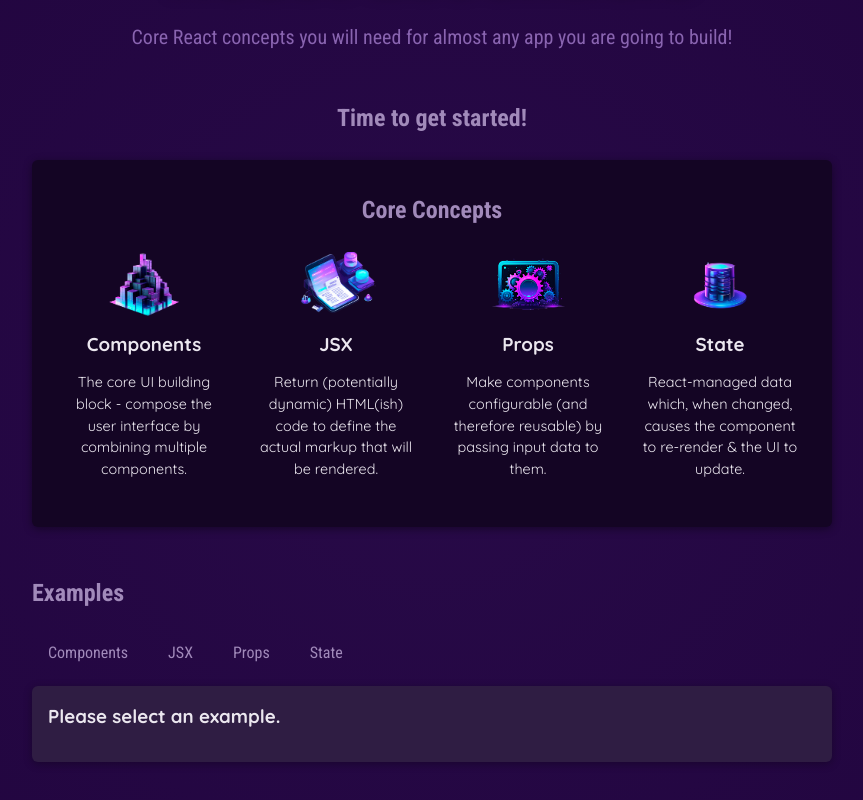
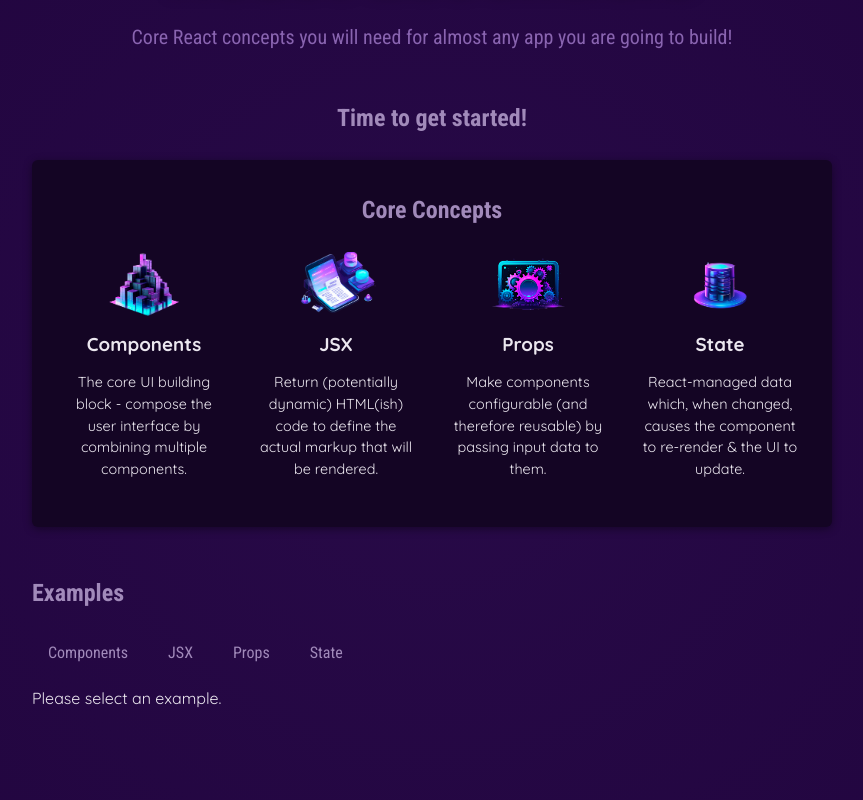
Before and after one commit to skwid138/react-2024-course, a React (Vite) app in the folder 01-starting-project/: page / in a window 1280 px wide. Shown: the part 232-1032 px from the top of the page, without its empty margins (208-1071 px from the left). Built offline with nearby package versions, Linux system fonts and the light colour scheme.

Commit message:
feat: add active button styles

```diff
--- a/01-starting-project/src/App.jsx
+++ b/01-starting-project/src/App.jsx
@@ -8,7 +8,7 @@ import TabButton from './components/TabButton.jsx';
 function App() {
   // This always takes 2 values (the names are arbitrary)
   // The first value is the current state obj and the later is a function to update the state object
-  const [ selectedTopic, setSelectedTopic ] = useState('Please select an example.'); // This must only be called inside of component functions and at the top level
+  const [selectedTopic, setSelectedTopic] = useState(); // This must only be called inside of component functions and at the top level
 
   function selectHandler(topicId) {
     setSelectedTopic(topicId)
@@ -35,20 +35,23 @@ function App() {
         <section id="examples">
           <h2>Examples</h2>
           <menu>
-            <TabButton onSelect={() => selectHandler('components')}>Components</TabButton>
-            <TabButton onSelect={() => selectHandler('jsx')}>JSX</TabButton>
-            <TabButton onSelect={() => selectHandler('props')}>Props</TabButton>
-            <TabButton onSelect={() => selectHandler('state')}>State</TabButton>
+            <TabButton isSelected={selectedTopic === 'components'} onSelect={() => selectHandler('components')}>Components</TabButton>
+            <TabButton isSelected={selectedTopic === 'jsx'} onSelect={() => selectHandler('jsx')}>JSX</TabButton>
+            <TabButton isSelected={selectedTopic === 'props'} onSelect={() => selectHandler('props')}>Props</TabButton>
+            <TabButton isSelected={selectedTopic === 'state'} onSelect={() => selectHandler('state')}>State</TabButton>
           </menu>
-          <div id="tab-content">
-            <h3>{EXAMPLES[selectedTopic] ? EXAMPLES[selectedTopic].title : selectedTopic}</h3>
-            <p>{EXAMPLES[selectedTopic] ? EXAMPLES[selectedTopic].description : ''}</p>
-            <pre>
-              <code>
-                {EXAMPLES[selectedTopic] ? EXAMPLES[selectedTopic].code : ''}
-              </code>
-            </pre>
-          </div>
+
+          {!selectedTopic && <p>Please select an example.</p>}
+          {selectedTopic && (
+            <div id="tab-content">
+              <h3>{EXAMPLES[selectedTopic].title}</h3>
+              <p>{EXAMPLES[selectedTopic].description}</p>
+              <pre>
+                <code>{EXAMPLES[selectedTopic].code}</code>
+              </pre>
+            </div>
+          )}
+
         </section>
       </main>
     </div>
--- a/01-starting-project/src/components/TabButton.jsx
+++ b/01-starting-project/src/components/TabButton.jsx
@@ -1,8 +1,8 @@
-export default function ({ children, onSelect }) {
+export default function ({ children, onSelect, isSelected }) {
     // props.children is the value between a component opening and closing tags
     return (
         <li>
-            <button onClick={onSelect}>{children}</button>
+            <button className={isSelected && 'active'} onClick={onSelect}>{children}</button>
         </li>
     );
 }
```
